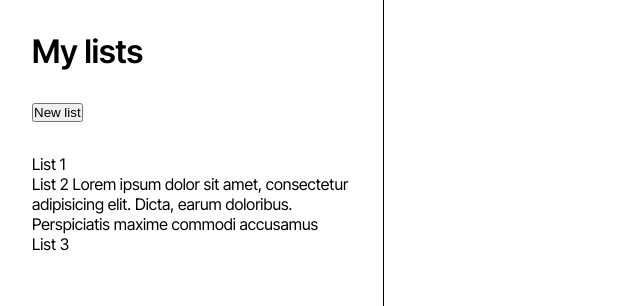
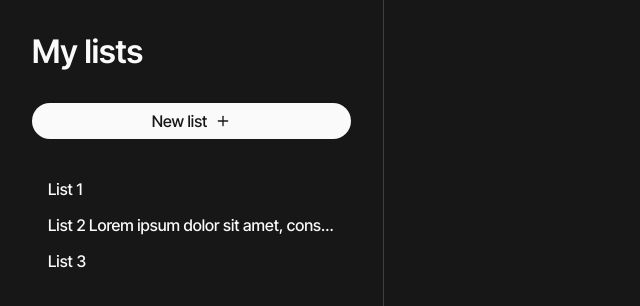
Before and after one commit to mikeploythai/foodlist-dev, a Next.js app: page / in a window 1280 px wide. Shown: the top 306 px of the page, without its empty margins (0-640 px from the left). Built offline with nearby package versions, Linux system fonts and the light colour scheme.

Commit message:
Created app sidebar, display list content, and started adding theming to app

```diff
--- a/package.json
+++ b/package.json
@@ -9,6 +9,7 @@
     "lint": "next lint"
   },
   "dependencies": {
+    "@tabler/icons-react": "^3.3.0",
     "clsx": "^2.1.1",
     "next": "14.2.3",
     "react": "^18",
--- a/src/app/layout.tsx
+++ b/src/app/layout.tsx
@@ -1,8 +1,6 @@
+import { sans } from "@/styles/fonts";
 import "@/styles/globals.css";
 import type { Metadata } from "next";
-import { Inter_Tight } from "next/font/google";
-
-const inter = Inter_Tight({ subsets: ["latin"] });
 
 export const metadata: Metadata = {
   title: "Create Next App",
@@ -16,7 +14,7 @@ export default function RootLayout({
 }>) {
   return (
     <html lang="en">
-      <body className={inter.className}>{children}</body>
+      <body className={sans.className}>{children}</body>
     </html>
   );
 }
--- a/src/app/page.tsx
+++ b/src/app/page.tsx
@@ -1,5 +1,13 @@
+import {
+  ghostBtn,
+  outlineBtn,
+  primaryBtn,
+  secondaryBtn,
+} from "@/styles/components/Button.module.css";
+import { mono } from "@/styles/fonts";
 import styles from "@/styles/page.module.css";
 import { tempFoods, tempLists } from "@/utils/temp-db";
+import { IconDots, IconPlus } from "@tabler/icons-react";
 import clsx from "clsx";
 import Link from "next/link";
 
@@ -22,13 +30,19 @@ function Sidebar({ currentListId }: { currentListId?: string }) {
       <h2>My lists</h2>
 
       <div className={styles.actions}>
-        <button>New list</button>
+        <button className={secondaryBtn}>
+          New list <IconPlus size={16} />
+        </button>
       </div>
 
       <nav>
         {tempLists.map((list) => (
-          <Link key={list.id} href={`/?id=${list.id}`}>
-            {list.name}
+          <Link
+            key={list.id}
+            href={`/?id=${list.id}`}
+            className={list.id !== currentListId ? ghostBtn : styles.activeList}
+          >
+            <span className={styles.actionLabel}>{list.name}</span>
           </Link>
         ))}
       </nav>
@@ -51,19 +65,31 @@ function CurrentList({ currentListId }: { currentListId?: string }) {
         </hgroup>
 
         <div className={styles.actions}>
-          <button>New list</button>
-          <button>Edit list</button>
+          <button className={primaryBtn}>
+            Add food <IconPlus size={16} />
+          </button>
+
+          <button aria-label="List options" className={outlineBtn}>
+            <IconDots size={16} />
+          </button>
         </div>
 
-        <ul>
+        <ul className={styles.foodActions}>
           {foods.map((food) => (
-            <li key={food.id}>
-              <button>
-                <strong>{food.quantity}x</strong>
+            <li key={food.id} className={styles.foodAction}>
+              <button className={ghostBtn}>
+                <strong className={mono.className}>
+                  {String(food.quantity).padStart(2)}x
+                </strong>
               </button>
 
-              <button>
-                <span>{food.name}</span>
+              <button className={styles.foodDialogAction}>
+                <span className={styles.actionLabel}>{food.name}</span>
+                {/* <IconHourglassLow size={16} /> */}
+              </button>
+
+              <button aria-label="Food options" className={ghostBtn}>
+                <IconDots size={16} />
               </button>
             </li>
           ))}
--- /dev/null
+++ b/src/styles/components/Button.module.css
@@ -0,0 +1,53 @@
+.primaryBtn {
+  --ease: 150ms ease;
+
+  all: unset;
+  display: inline-flex;
+  align-items: center;
+  gap: 0.5rem;
+  padding: 0.5rem 1rem;
+  border-radius: var(--rounded);
+  font-weight: 500;
+  background-color: var(--orange);
+  color: var(--white);
+  cursor: pointer;
+  transition: background-color var(--ease), opacity var(--ease);
+}
+
+.primaryBtn:focus-visible {
+  outline: 2px solid var(--white);
+}
+
+.secondaryBtn {
+  composes: primaryBtn;
+  background-color: var(--white);
+  color: var(--black);
+}
+
+.secondaryBtn:focus-visible {
+  outline: 2px solid var(--orange);
+}
+
+.ghostBtn {
+  composes: primaryBtn;
+  background-color: transparent;
+}
+
+.outlineBtn {
+  composes: ghostBtn;
+  border: 1px solid var(--gray);
+}
+
+@media (hover: hover) {
+  .primaryBtn:hover {
+    background-color: rgba(var(--orange-rgb) / 80%);
+  }
+
+  .secondaryBtn:hover {
+    background-color: rgba(var(--white-rgb) / 80%);
+  }
+
+  .ghostBtn:hover {
+    background-color: var(--transparent-gray);
+  }
+}
--- /dev/null
+++ b/src/styles/fonts.ts
@@ -0,0 +1,5 @@
+import { Inter_Tight, Space_Mono } from "next/font/google";
+
+export const sans = Inter_Tight({ subsets: ["latin"] });
+
+export const mono = Space_Mono({ weight: "700", subsets: ["latin"] });
--- a/src/styles/globals.css
+++ b/src/styles/globals.css
@@ -1,4 +1,17 @@
 :root {
+  --black: #171717;
+  --white: #fafafa;
+  --gray: #404040;
+  --orange: #ea580c;
+
+  --white-rgb: 250 250 250;
+  --gray-rgb: 64 64 64;
+  --orange-rgb: 234 88 12;
+
+  --transparent-gray: rgba(var(--gray-rgb) / 20%);
+
+  --rounded: 9999px;
+  --ease: 500ms ease;
 }
 
 * {
@@ -8,12 +21,15 @@
   -webkit-font-smoothing: antialiased;
   -moz-osx-font-smoothing: grayscale;
   text-rendering: optimizeLegibility;
+  scrollbar-color: var(--gray) var(--transparent-gray);
 }
 
 body {
   display: flex;
   flex-direction: column;
   min-height: 100vh;
+  background-color: var(--black);
+  color: var(--white);
 }
 
 a {
@@ -28,9 +44,17 @@ h2 {
   text-wrap: balance;
 }
 
+p {
+  text-wrap: pretty;
+}
+
 hgroup {
   display: grid;
   gap: 0.5rem;
-  max-width: 40rem;
+  max-width: 48rem;
   width: 100%;
 }
+
+ul {
+  list-style: none;
+}
--- a/src/styles/page.module.css
+++ b/src/styles/page.module.css
@@ -9,17 +9,34 @@
 
 .sidebar,
 .currentList {
-  flex: 1;
+  width: 100%;
   padding: 2rem 2rem 0;
+  animation: slide-up var(--ease);
+}
+
+.actionLabel {
+  overflow: hidden;
+  text-overflow: ellipsis;
+  white-space: nowrap;
 }
 
 .actions {
   position: sticky;
-  top: -2rem;
+  top: 0;
   display: flex;
   gap: 0.5rem;
   padding-top: 2rem;
-  background: linear-gradient(white 50%, transparent);
+  background: linear-gradient(var(--black) 50%, transparent);
+  z-index: 1;
+}
+
+.actions button {
+  backdrop-filter: blur(1rem);
+}
+
+.actions button:first-of-type {
+  flex: 1;
+  justify-content: center;
 }
 
 .sidebar nav {
@@ -27,10 +44,48 @@
   padding: 2rem 0;
 }
 
+.sidebar nav a {
+  overflow: hidden;
+}
+
 .currentListContainer {
   max-width: 64rem;
   width: 100%;
   margin: 0 auto;
+}
+
+.foodActions {
+  display: flex;
+  flex-direction: column;
+  gap: 1rem;
+  padding: 2rem 0;
+}
+
+.foodAction {
+  display: flex;
+  border: 1px solid var(--gray);
+  border-radius: var(--rounded);
+}
+
+.foodAction button:first-of-type {
+  white-space: pre;
+  border-right: 1px solid var(--gray);
+  border-radius: var(--rounded) 0 0 var(--rounded);
+}
+
+.foodAction button:last-of-type {
+  border-radius: 0 var(--rounded) var(--rounded) 0;
+}
+
+.foodDialogAction {
+  composes: ghostBtn from "./components/Button.module.css";
+  flex: 1;
+  justify-content: space-between;
+  overflow: hidden;
+}
+
+.foodAction .foodDialogAction {
+  border-radius: unset;
 }
 
 @media only screen and (min-width: 48rem) {
@@ -46,7 +101,26 @@
 
   .sidebar {
     max-width: 24rem;
-    width: 100%;
-    border-right: 1px solid;
+    border-right: 1px solid var(--gray);
+  }
+
+  .actions {
+    top: -2rem;
+  }
+
+  .activeList {
+    composes: ghostBtn from "./components/Button.module.css";
+    background-color: var(--transparent-gray);
   }
 }
+
+@keyframes slide-up {
+  from {
+    opacity: 0;
+    transform: translateY(1rem);
+  }
+  to {
+    opacity: 1;
+    transform: translateY(0);
+  }
+}
```
Also changed, not shown: 1 other file (tests, documents, lock files or other folders).
